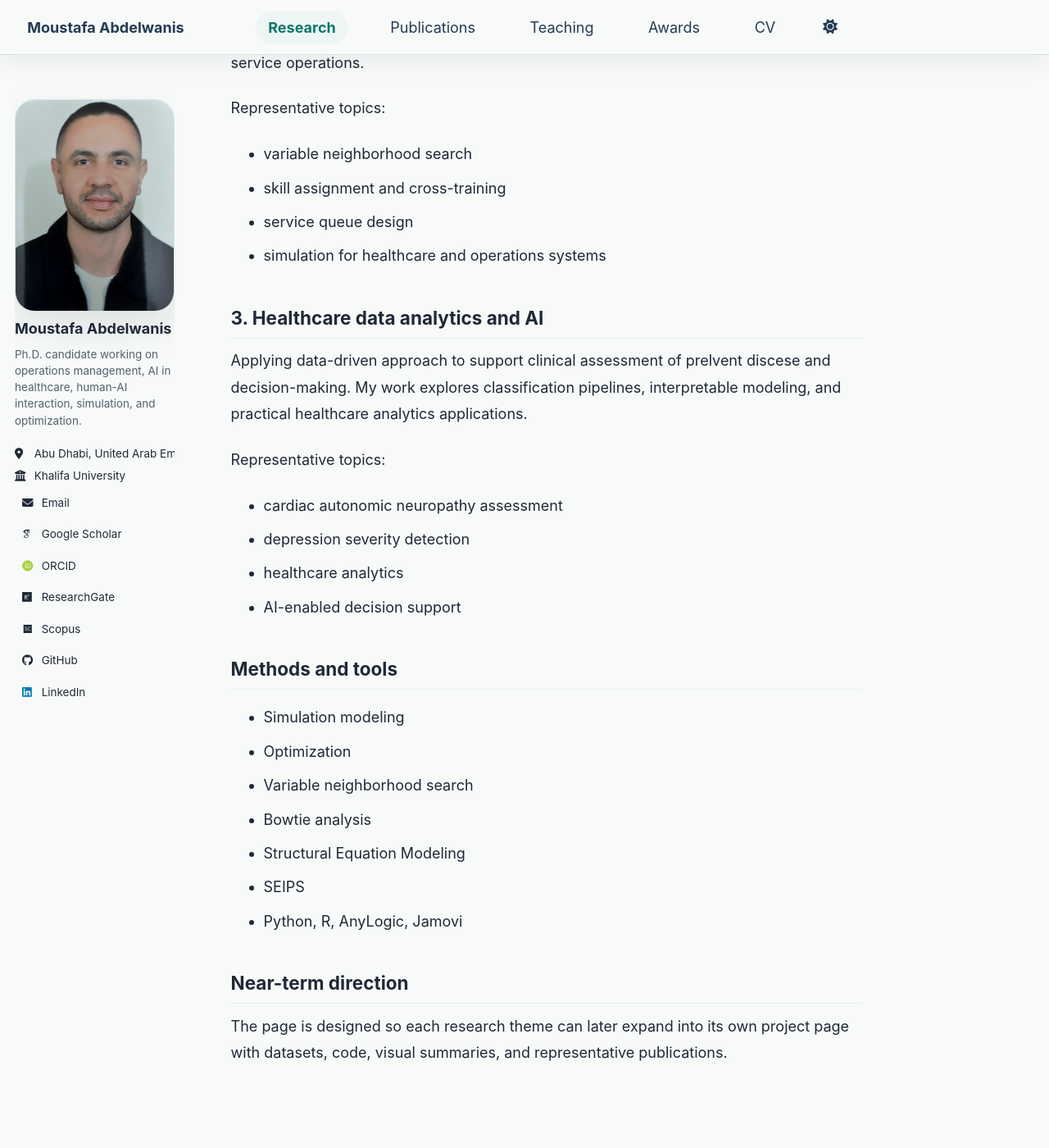
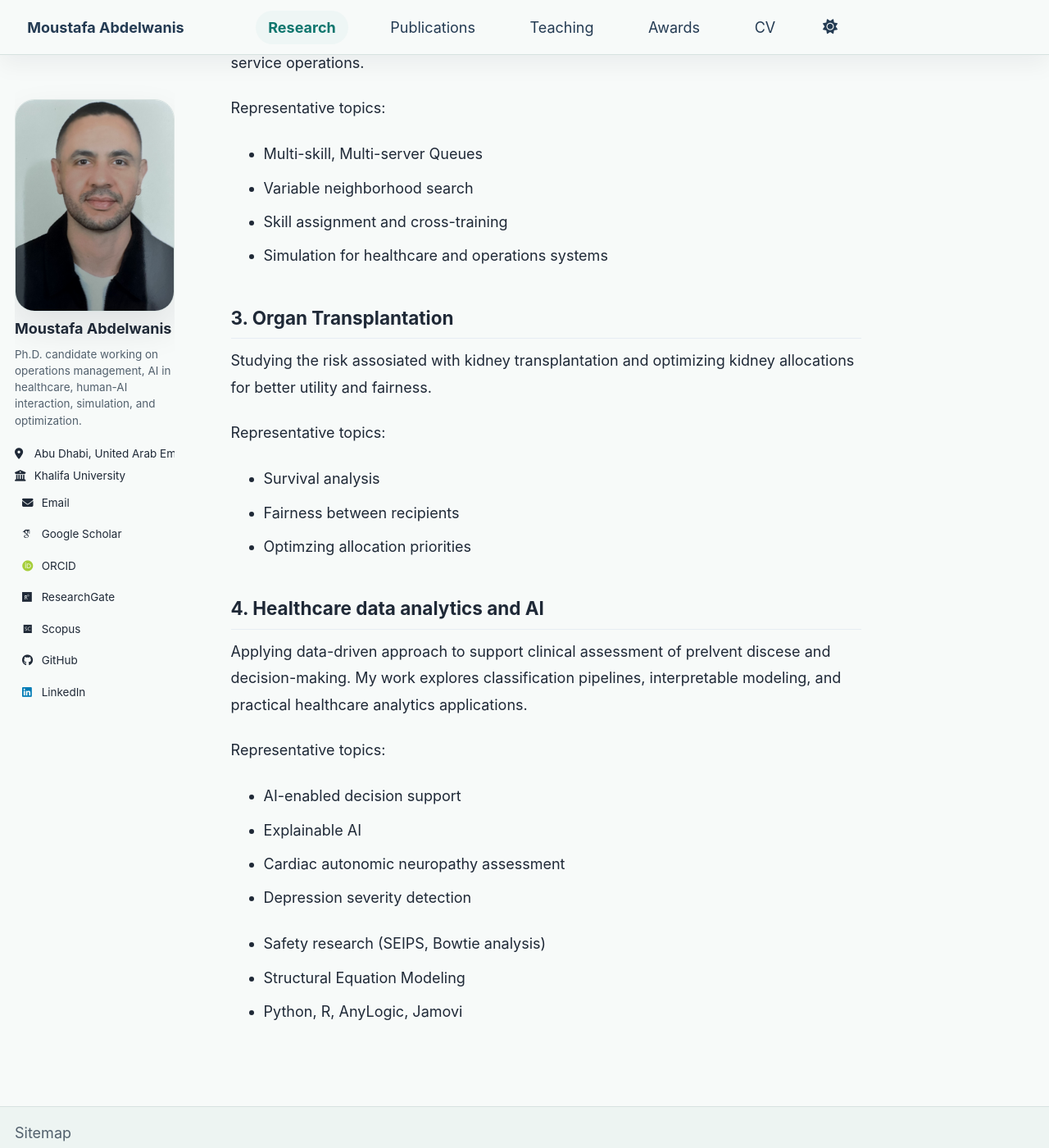
Before and after one commit to abdelwanismoustafa/abdelwanismoustafa.github.io, a Jekyll site: the page built from _pages/research.md, in a window 1280 px wide and 1400 px high, scrolled down 770 px. Shown: the whole window at 82% size. Built offline with Jekyll 4.4.1, drawn with Linux system fonts in a browser that asks for light colours; some web fonts are replaced; a script bundle is joined from its source files by our own code; library files that are not in the unit come from our copies; some of the changed text lies outside the part shown.

Commit message:
Update research.md

```diff
--- a/_pages/research.md
+++ b/_pages/research.md
@@ -12,41 +12,41 @@ My research integrates operations management, simulation, and data analytics to
 Studying the organizational, human, and safety factors that influence the adoption of AI in healthcare settings. This includes healthcare providers' perceptions, implementation barriers, and the design of interventions that improve trust, safety, and usability.
 
 Representative topics:
-- healthcare AI adoption barriers
-- human-AI interaction
-- automation bias
-- patient safety and risk analysis
+- Healthcare AI adoption barriers
+- Human-AI interaction
+- Automation bias
+- Patient safety and risk analysis
 
 ## 2. Simulation-based optimization
 
 Utilizing simulation-based optimization approaches for optimzing skill-assignments in service operations.
 
 Representative topics:
-- variable neighborhood search
-- skill assignment and cross-training
-- service queue design
-- simulation for healthcare and operations systems
+- Multi-skill, Multi-server Queues
+- Variable neighborhood search
+- Skill assignment and cross-training
+- Simulation for healthcare and operations systems
 
-## 3. Healthcare data analytics and AI
+## 3. Organ Transplantation
+
+Studying the risk assosiated with kidney transplantation and optimizing kidney allocations for better utility and fairness.
+
+Representative topics:
+- Survival analysis
+- Fairness between recipients
+- Optimzing allocation priorities
+
+## 4. Healthcare data analytics and AI
 
 Applying data-driven approach to support clinical assessment of prelvent discese and decision-making. My work explores classification pipelines, interpretable modeling, and practical healthcare analytics applications.
 
 Representative topics:
-- cardiac autonomic neuropathy assessment
-- depression severity detection
-- healthcare analytics
 - AI-enabled decision support
+- Explainable AI
+- Cardiac autonomic neuropathy assessment
+- Depression severity detection
 
-## Methods and tools
 
-- Simulation modeling
-- Optimization
-- Variable neighborhood search
-- Bowtie analysis
+- Safety research (SEIPS, Bowtie analysis)
 - Structural Equation Modeling
-- SEIPS
 - Python, R, AnyLogic, Jamovi
-
-## Near-term direction
-
-The page is designed so each research theme can later expand into its own project page with datasets, code, visual summaries, and representative publications.
```
